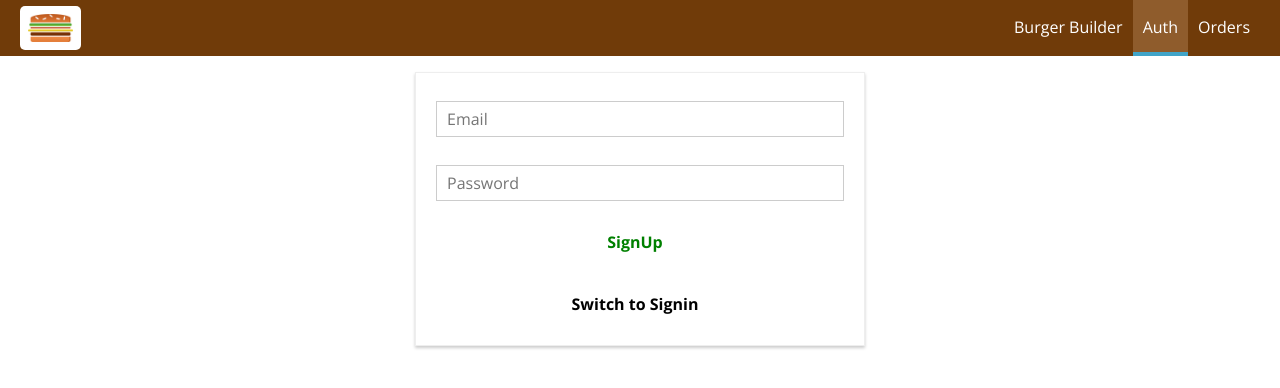
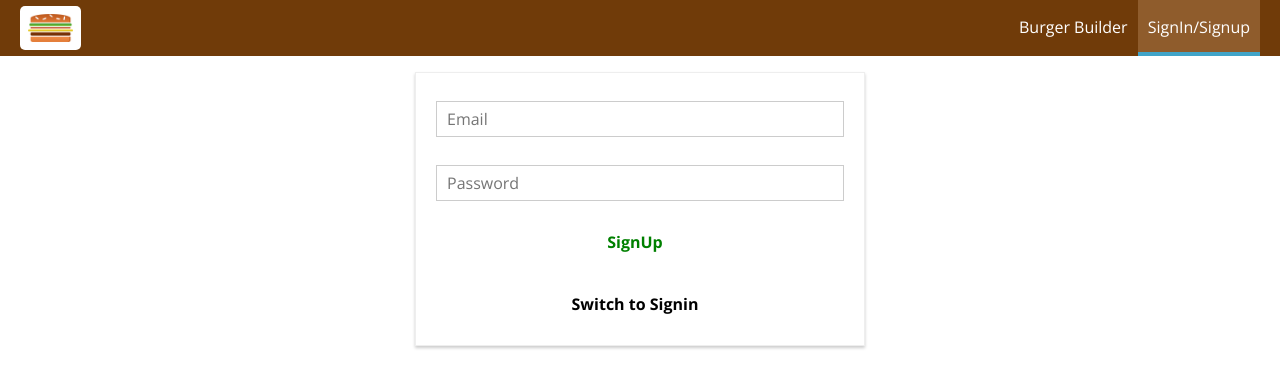
Before and after one commit to suseendharlal96/burgerbuild-redux, a React app: page /auth in a window 1280 px wide. Shown: the top 388 px of the page. Built offline with nearby package versions, Linux system fonts and the light colour scheme.

Commit message:
ui updated based on login

```diff
--- a/src/App.js
+++ b/src/App.js
@@ -7,6 +7,7 @@
 import Orders from "./containers/Orders/Orders";
 import Success from "./components/UI/SuccessPage/SuccessPage";
 import Auth from "./containers/Auth/Auth";
+import Logout from "./containers/Auth/logout/logout";
 
 class App extends Component {
   render() {
@@ -15,6 +16,7 @@
         <Route path="/" exact component={Burgerbuild} />
         <Route path="/auth" component={Auth} />
         <Route path="/orders" component={Orders} />
+        <Route path="/logout" component={Logout} />
         <Route path="/checkout" component={Checkout} />
         <Route path="/success" component={Success} />
       </Layout>
--- a/src/components/Burger/BuildControls/BuildControls.js
+++ b/src/components/Burger/BuildControls/BuildControls.js
@@ -30,7 +30,7 @@
         disabled={!props.purchase}
         onClick={props.purchased}
       >
-        ORDER NOW
+        {props.isAuth ? "ORDER NOW" : "Login to Order"}
       </button>
     </div>
   );
--- a/src/components/Layout/Layout.js
+++ b/src/components/Layout/Layout.js
@@ -1,4 +1,5 @@
 import React, { Component } from "react";
+import { connect } from "react-redux";
 
 import classes from "./Layout.css";
 import Auxi from "../../hoc/Auxilary";
@@ -22,14 +23,25 @@
   render() {
     return (
       <Auxi>
-        <Toolbar drawerToggleClicked={this.sidebarToggleHandler} />
+        <Toolbar
+          isAuth={this.props.isAuth}
+          drawerToggleClicked={this.sidebarToggleHandler}
+        />
         <SideDrawer
+          isAuth={this.props.isAuth}
           open={this.state.showSideDrawer}
-          closed={this.sideDrawerClosedHandler}/>
+          closed={this.sideDrawerClosedHandler}
+        />
         <main className={classes.Content}>{this.props.children}</main>
       </Auxi>
     );
   }
 }
 
-export default Layout;
+const mapStateToProps = (state) => {
+  return {
+    isAuth: state.authReducer.idToken !== null,
+  };
+};
+
+export default connect(mapStateToProps)(Layout);
--- a/src/components/Navigation/NavigationItems/NavigationItems.js
+++ b/src/components/Navigation/NavigationItems/NavigationItems.js
@@ -3,13 +3,19 @@
 import classes from "./NavigationItems.css";
 import NavigationItem from "./NavigationItem/NavigationItem";
 
-const navigationItems = () => (
+const navigationItems = (props) => (
   <ul className={classes.NavigationItems}>
     <NavigationItem link="/" exact>
       Burger Builder
     </NavigationItem>
-    <NavigationItem link="/auth">Auth</NavigationItem>
-    <NavigationItem link="/orders">Orders</NavigationItem>
+    {props.isAuth ? (
+      <NavigationItem link="/logout">Logout</NavigationItem>
+    ) : (
+      <NavigationItem link="/auth">SignIn/Signup</NavigationItem>
+    )}
+    {props.isAuth ? (
+      <NavigationItem link="/orders">Orders</NavigationItem>
+    ) : null}
   </ul>
 );
 
--- a/src/components/Navigation/SideDrawer/SideDrawer.js
+++ b/src/components/Navigation/SideDrawer/SideDrawer.js
@@ -1,24 +1,24 @@
-import React from 'react';
+import React from "react";
 
-import Logo from '../../Logo/Logo';
-import NavigationItems from '../NavigationItems/NavigationItems';
-import classes from './SideDrawer.css';
-import Backdrop from '../../Backdrop/Backdrop';
+import Logo from "../../Logo/Logo";
+import NavigationItems from "../NavigationItems/NavigationItems";
+import classes from "./SideDrawer.css";
+import Backdrop from "../../Backdrop/Backdrop";
 
-const sideDrawer = ( props ) => {
+const sideDrawer = (props) => {
   let attachedClasses = [classes.SideDrawer, classes.Close];
   if (props.open) {
     attachedClasses = [classes.SideDrawer, classes.Open];
   }
   return (
     <div>
-            <Backdrop show={props.open} click={props.closed}/>
-            <div className={attachedClasses.join(' ')}>
+      <Backdrop show={props.open} click={props.closed} />
+      <div className={attachedClasses.join(" ")}>
         <div className={classes.Logo}>
           <Logo />
         </div>
         <nav>
-                    <NavigationItems />
+          <NavigationItems isAuth={props.isAuth} />
         </nav>
       </div>
     </div>
--- a/src/components/Navigation/Toolbar/Toolbar.js
+++ b/src/components/Navigation/Toolbar/Toolbar.js
@@ -1,18 +1,18 @@
-import React from 'react';
+import React from "react";
 
-import classes from './Toolbar.css';
-import Logo from '../../Logo/Logo';
-import NavigationItems from '../NavigationItems/NavigationItems';
-import DrawerToggle from '../SideDrawer/DrawerToggle/DrawerToggle';
+import classes from "./Toolbar.css";
+import Logo from "../../Logo/Logo";
+import NavigationItems from "../NavigationItems/NavigationItems";
+import DrawerToggle from "../SideDrawer/DrawerToggle/DrawerToggle";
 
-const toolbar = ( props ) => (
+const toolbar = (props) => (
   <header className={classes.Toolbar}>
     <DrawerToggle clicked={props.drawerToggleClicked} />
     <div className={classes.Logo}>
       <Logo />
     </div>
     <nav className={classes.DesktopOnly}>
-            <NavigationItems />
+      <NavigationItems isAuth={props.isAuth} />
     </nav>
   </header>
 );
--- a/src/containers/Auth/Auth.js
+++ b/src/containers/Auth/Auth.js
@@ -91,7 +91,7 @@
   formSubmit = (event, isSignup) => {
     event.preventDefault();
     console.log(isSignup);
-    this.props.submitForm(this.state.isSignup, this.state.authForm);
+    this.props.submitForm(this.state.isSignup, this.state.authForm, this.props);
   };
 
   render() {
@@ -154,8 +154,8 @@
 
 const mapDispatchToProps = (dispatch) => {
   return {
-    submitForm: (isSignup, loginData) =>
-      dispatch(authActions.authStart(isSignup, loginData)),
+    submitForm: (isSignup, loginData, routeData) =>
+      dispatch(authActions.authStart(isSignup, loginData, routeData)),
   };
 };
 
--- /dev/null
+++ b/src/containers/Auth/logout/logout.js
@@ -0,0 +1,21 @@
+import React, { Component } from "react";
+import { Redirect } from "react-router-dom";
+
+import * as action from "../../../store/actions/index";
+import { connect } from "react-redux";
+
+class logout extends Component {
+  componentDidMount() {
+    this.props.logout();
+  }
+  render() {
+    return <Redirect to="/" />;
+  }
+}
+
+const mapDispatchToProps = (dispatch) => {
+  return {
+    logout: () => dispatch(action.logout()),
+  };
+};
+export default connect(null, mapDispatchToProps)(logout);
--- a/src/containers/BurgerBuild/BurgerBuild.js
+++ b/src/containers/BurgerBuild/BurgerBuild.js
@@ -29,7 +29,11 @@
   };
 
   purchaseHandler = () => {
-    this.setState({ purchased: true });
+    if (this.props.isAuth) {
+      this.setState({ purchased: true });
+    } else {
+      this.props.history.replace("/auth");
+    }
   };
 
   closeModalHandler = () => {
@@ -73,6 +77,7 @@
               itemsAdded={this.props.addIngredient}
               itemsRemoved={this.props.removeIngredient}
               purchase={this.updatepurchase(this.props.ings)}
+              isAuth={this.props.isAuth}
               purchased={this.purchaseHandler}
               price={this.props.price}
               disabled={disabledInfo}
@@ -89,6 +94,7 @@
   return {
     ings: state.burgerReducer.ingredients,
     price: state.burgerReducer.totalPrice,
+    isAuth: state.authReducer.idToken !== null,
   };
 };
 
--- a/src/store/actions/auth.js
+++ b/src/store/actions/auth.js
@@ -34,11 +34,11 @@
   return (dispatch) => {
     setTimeout(() => {
       dispatch(logout());
-    }, +token.expiresIn * 1000);
+    }, +token.expiresIn * 10000);
   };
 };
 
-export const authStart = (isSignup, data) => {
+export const authStart = (isSignup, data, routeData) => {
   console.log(isSignup, data);
   const loginData = {
     email: data.email.value,
@@ -61,6 +61,7 @@
         console.log(res.data);
         dispatch(loginSuccess(res.data));
         dispatch(authLogout(res.data));
+        routeData.history.replace("/");
       })
       .catch((err) => {
         console.log(err);
--- a/src/store/actions/index.js
+++ b/src/store/actions/index.js
@@ -1,3 +1,3 @@
 export { addIngredient, removeIngredient, initIngredient } from "./burgerbuild";
 export { initOrder, purchaseBurger, fetchOrders, deleteOrder } from "./orders";
-export { authStart } from "./auth";
+export { authStart, logout } from "./auth";
```
Also changed, not shown: 1 other file (tests, documents, lock files or other folders). Lines whose indentation alone changed are shown as unchanged.
